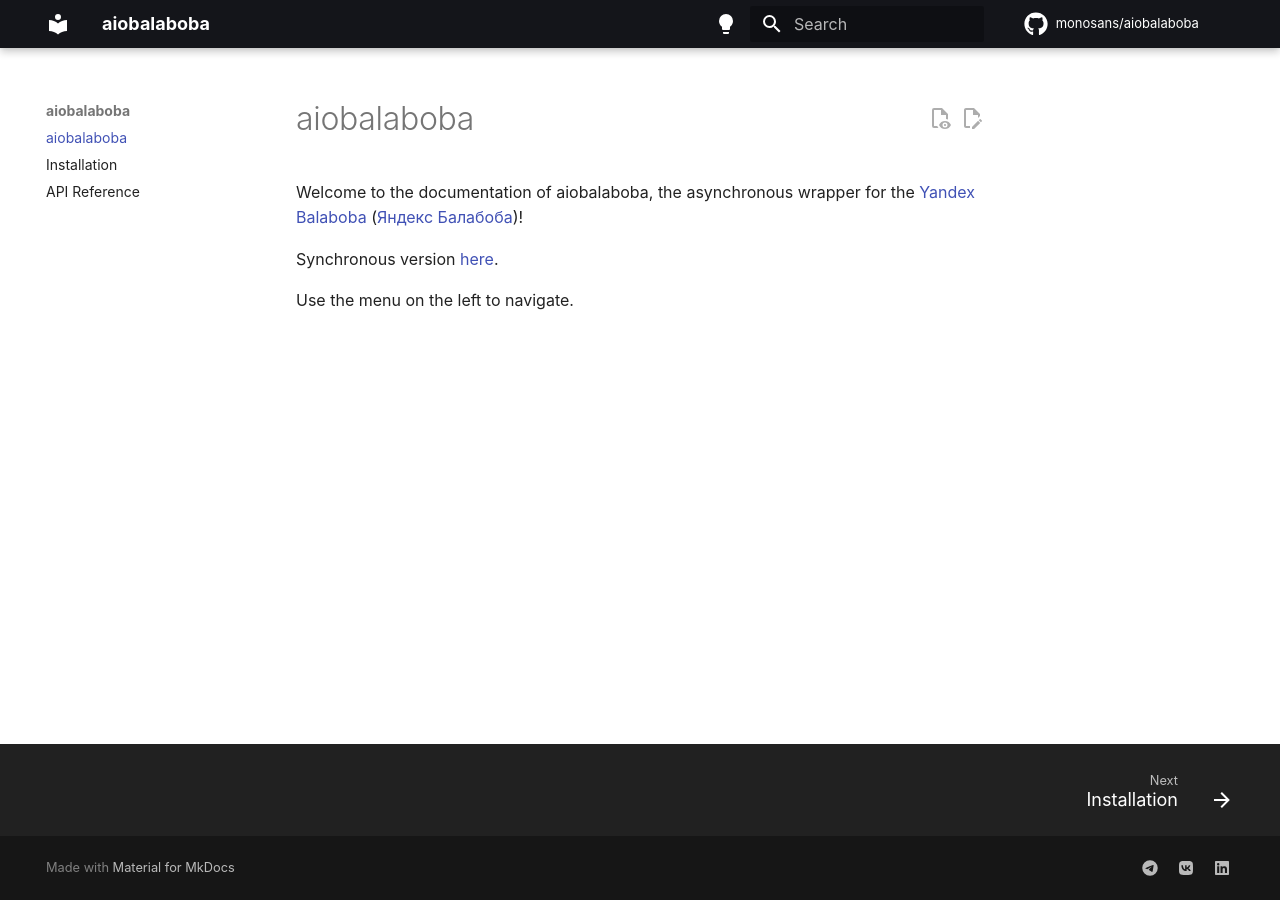
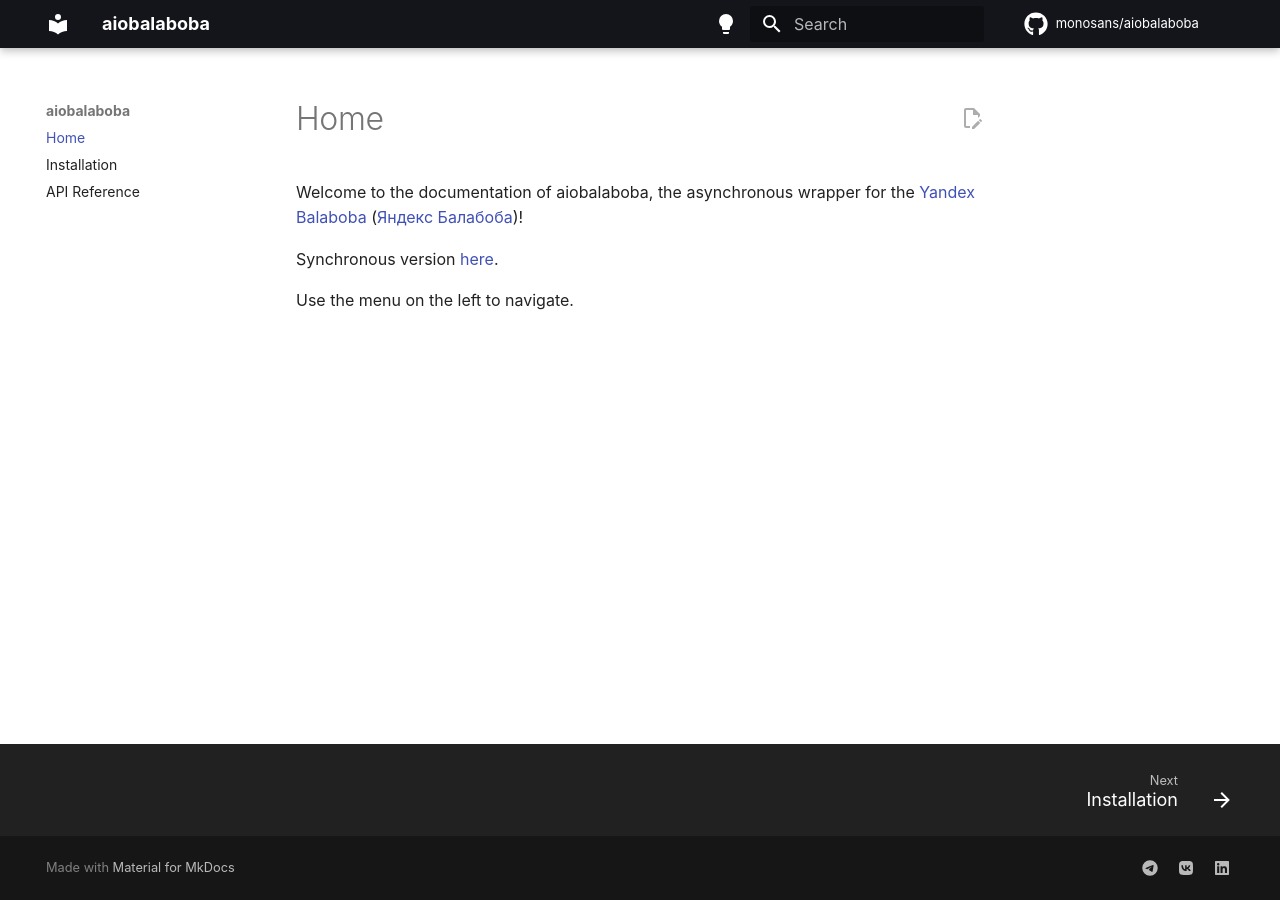
Before and after one commit to monosans/aiobalaboba, an MkDocs documentation site: the page built from docs/index.md, in a window 1280 px wide. Built offline with MkDocs 1.6.1 and Material for MkDocs 9.7.7, drawn with Linux system fonts in a browser that asks for light colours; comment, search, counter and statistics services are not loaded.

Commit message:
Edit docs

```diff
--- a/.readthedocs.yaml
+++ b/.readthedocs.yaml
@@ -5,6 +5,6 @@
     python: "3"
 python:
   install:
-    - requirements: docs/requirements.txt
+    - requirements: requirements-docs.txt
 mkdocs:
   configuration: mkdocs.yml
--- a/docs/index.md
+++ b/docs/index.md
@@ -1,4 +1,4 @@
-# aiobalaboba
+# Home
 
 Welcome to the documentation of aiobalaboba, the asynchronous wrapper for the [Yandex Balaboba](https://yandex.com/lab/yalm-en) ([Яндекс Балабоба](https://yandex.ru/lab/yalm))!
 
--- a/mkdocs.yml
+++ b/mkdocs.yml
@@ -4,19 +4,15 @@
 edit_uri: edit/main/docs/
 nav:
   - index.md
-  - installation.md
+  - install.md
   - api.md
 theme:
   name: material
   features:
     - content.action.edit
-    - content.action.view
     - content.code.copy
-    - content.tabs.link
     - navigation.footer
-    - navigation.indexes
     - navigation.top
-    - navigation.tracking
     - toc.follow
   font: false
   icon:
```
Also changed, not shown: docs/install.md (renamed from docs/installation.md), requirements-docs.txt (renamed from docs/requirements.txt), 1 other file.
